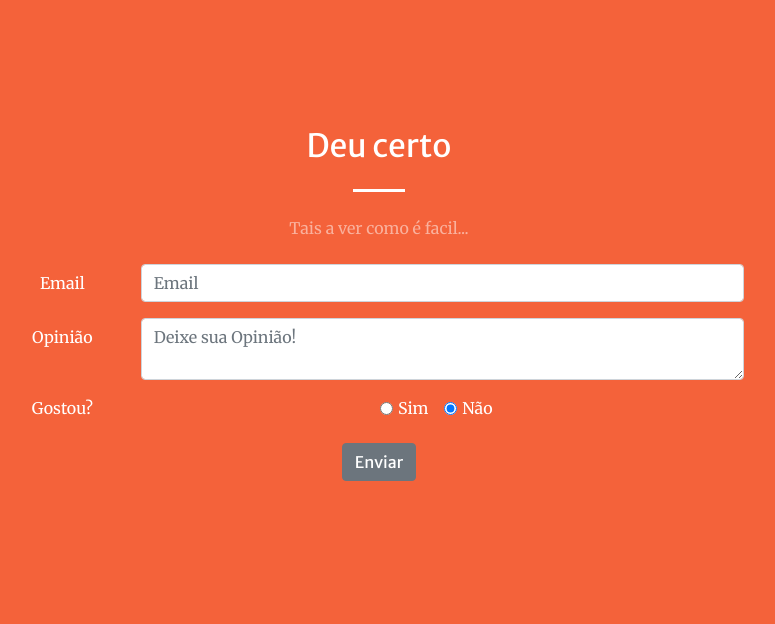
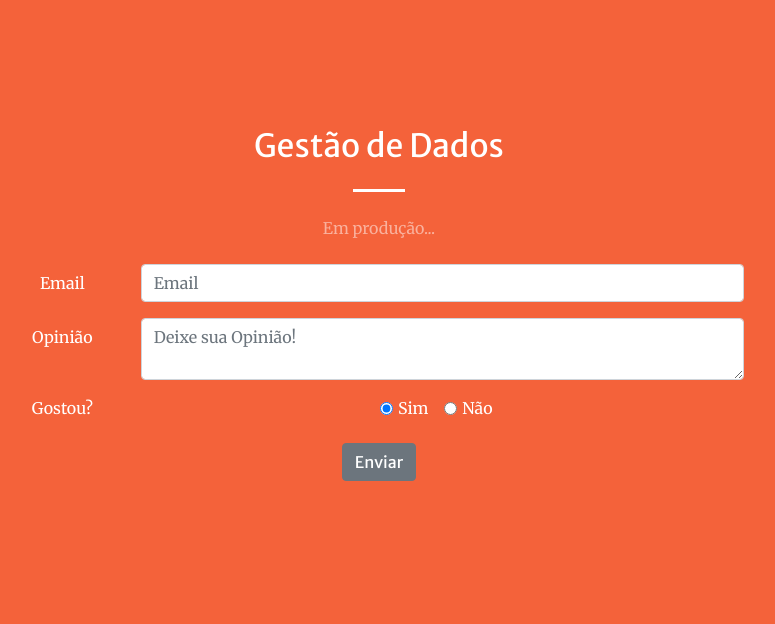
Before and after one commit to tmajory/app-landing-page, a Django app: page /dados/ in a window 1280 px wide. Shown: the part 801-1425 px from the top of the page, without its empty margins (261-1036 px from the left). Run offline with Django 3.2, Linux system fonts and the light colour scheme; some libraries are stand-ins or nearby versions.

Commit message:
small changes and change of name dados to gestao de dados

```diff
--- a/home/templates/dados.html
+++ b/home/templates/dados.html
@@ -75,7 +75,7 @@
                                 </div>
                                 <div class="form-check form-check-inline">
                                     <input class="form-check-input" type="radio" name="choice"
-                                    value="n" checked>
+                                    value="n">
                                     <label class="form-check-label text-white mt-0"
                                     for="gridRadios1"> Não </label>
                                 </div>
--- a/home/templates/home.html
+++ b/home/templates/home.html
@@ -66,7 +66,7 @@
         <div class="col-lg-3 col-md-6 text-center">
             <div class="mt-5">
             <i class="fas fa-4x fa-gem text-primary mb-4"></i>
-            <h3 class="h4 mb-2"><a href="dados/">Dados</a></h3>
+            <h3 class="h4 mb-2"><a href="dados/">Gestão de Dados</a></h3>
             <p class="text-muted mb-0">Organizamos seus dados de uma maneira inteligente para você.</p>
             </div>
         </div>
--- a/home/views.py
+++ b/home/views.py
@@ -20,14 +20,14 @@
 
 def dados(request):
     html = {
-        'headTitle': "Dados - Dual Junior",
+        'headTitle': "Gestão de Dados - Dual Junior",
         'bodyTitle': "Uma ferramenta para lhe ajudar a poupar tempo",
         'bodySubtitle': "Já imaginou quanto tempo você gasta com trabalhos operacionais? "+
         "Imagina se você tivesse uma ferramenta que fizesse todo o serviço para você, e que "+
         "estivesse no seu compultador do escritórioe na palma de sua mão, totalmente "+
         "personalizavel e fácil de usar? Ela existe e você pode conhecê-lahoje!",
-        'aboutTitle': "Deu certo",
-        'aboutSubtitle': "Tais a ver como é facil...",
+        'aboutTitle': "Gestão de Dados",
+        'aboutSubtitle': "Em produção...",
         'respondido': request.COOKIES.get("respondido")
     }
     return render(request, 'dados.html', html)
```
Also changed, not shown: db.sqlite3.
